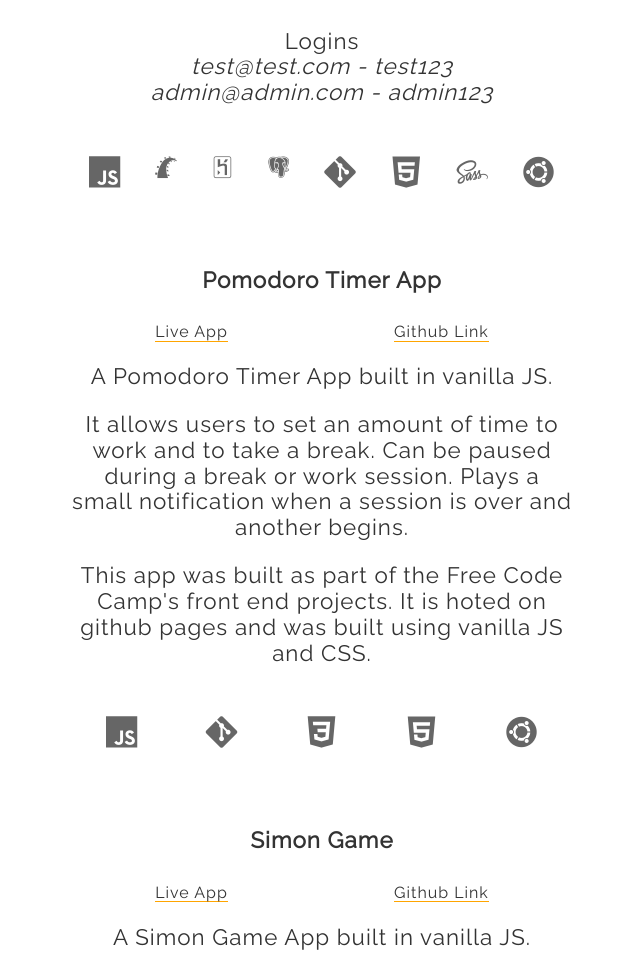
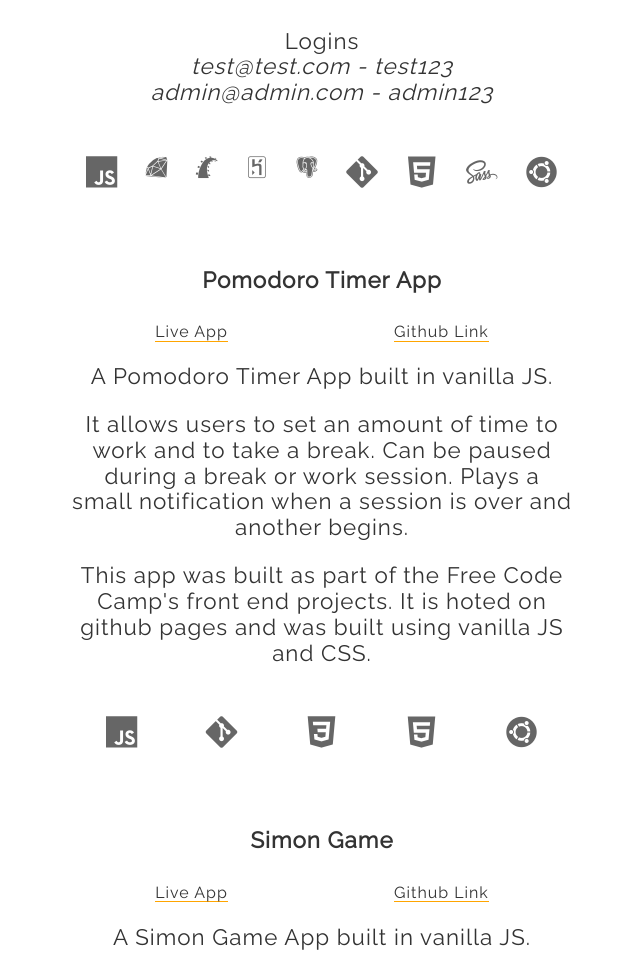
Before and after one commit to gavhanna/gavhanna.github.io, a plain HTML site: page index.html in a window 1280 px wide. Shown: the part 3284-4237 px from the top of the page, without its empty margins (318-958 px from the left). Drawn offline with nearby package versions, Linux system fonts and the light colour scheme.

Commit message:
added ruby logo to rails project

```diff
--- a/index.html
+++ b/index.html
@@ -149,6 +149,7 @@
                     </p>
                     <div class="tech-used">
                         <i class="devicon devicon-javascript-plain"></i>
+                        <i class="devicon-ruby-plain"></i>
                         <i class="devicon-rails-plain"></i>
                         <i class="devicon-heroku-original"></i>
                         <i class="devicon-postgresql-plain"></i>
```
